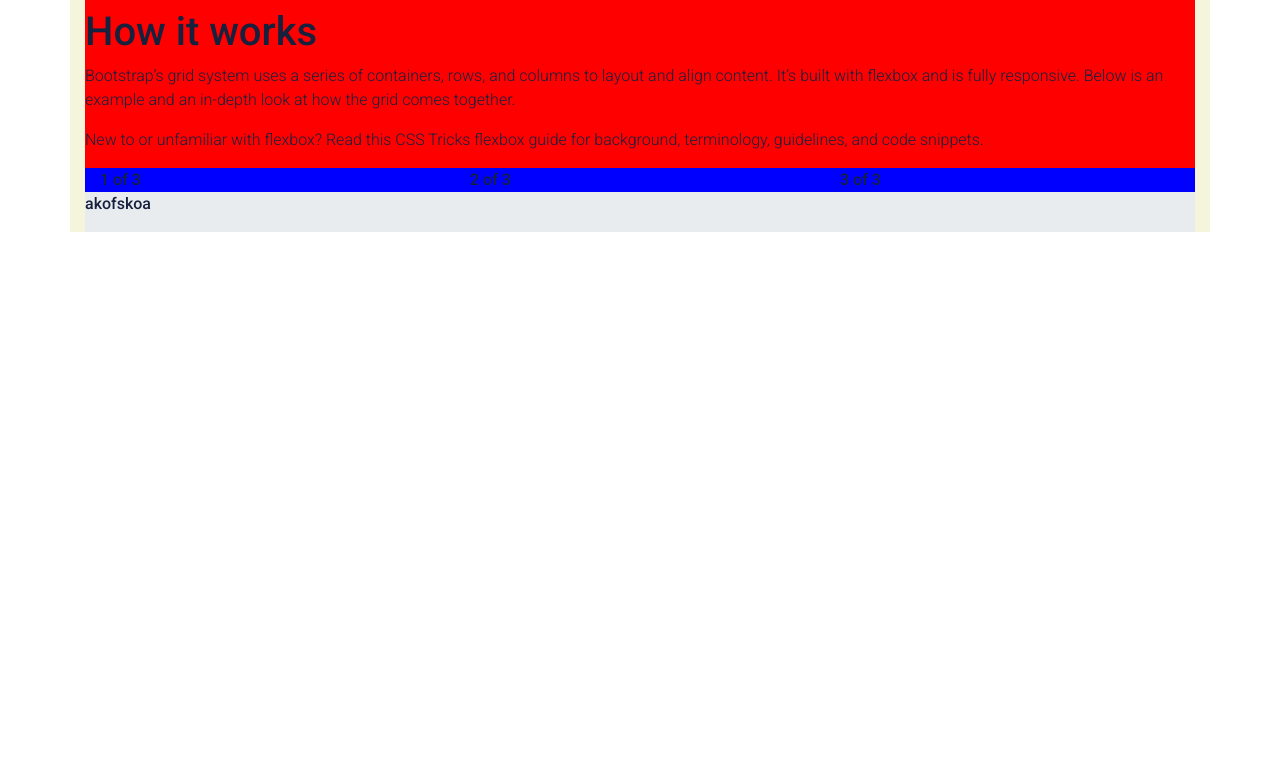
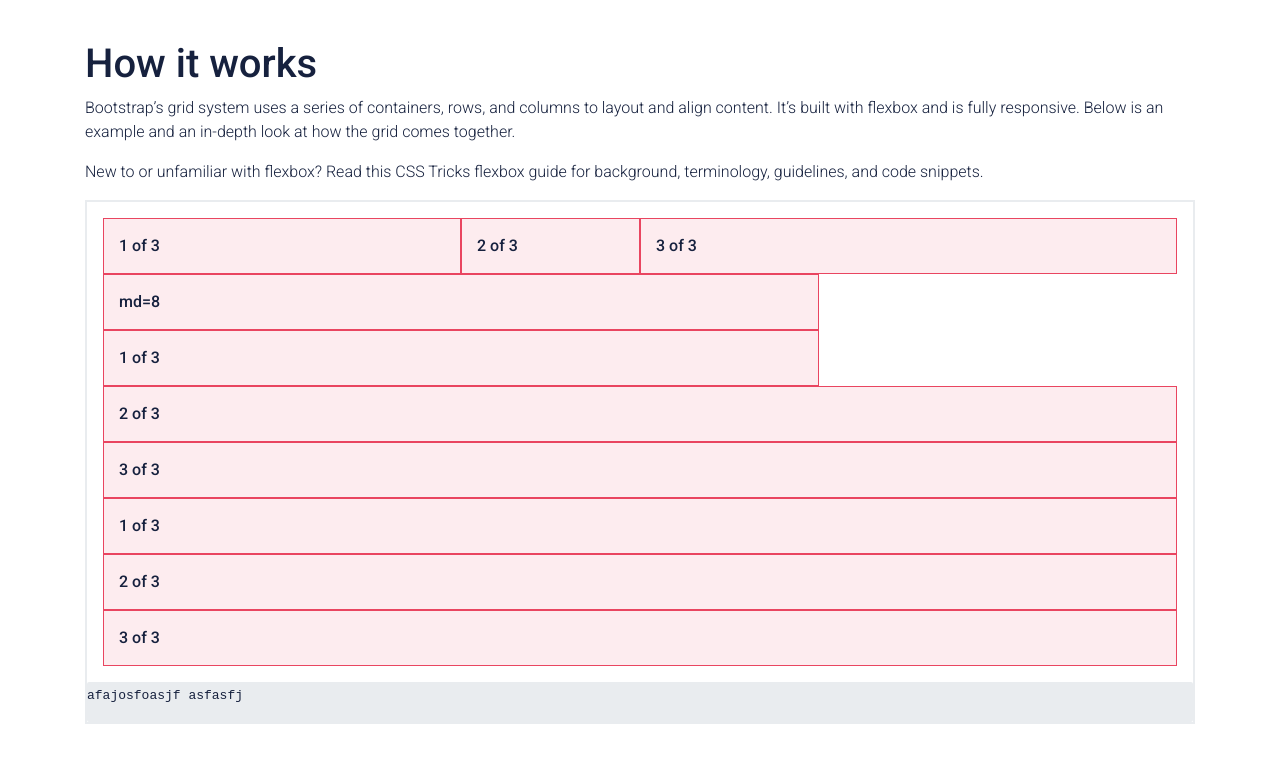
Before and after one commit to axelra-ag/lucky-react-starter, a React (Create React App) app: page /documentation in a window 1280 px wide. Shown: the top 762 px of the page. Built offline with nearby package versions, Linux system fonts and the light colour scheme.

Commit message:
Col with break points and sm/md/lg/xl

```diff
--- a/src/UI/layout/grid/Col.ts
+++ b/src/UI/layout/grid/Col.ts
@@ -1,13 +1,54 @@
 import styled from "styled-components";
 import {GUTTER} from "../../theme/Theme";
+import {__MEDIA_QUERY_BREAK_POINT, makeQuery} from "../media-query/Mobile";
 
-export const Col = styled.div`
-  display: flex;
-  flex-direction: column;
-  flex-grow: 1;
-  min-height: 1px;
-  flex-basis: 0;
+type ColAttribute = number | boolean | "auto";
+
+const getBreakPoint = (
+  sm?: ColAttribute,
+  md?: ColAttribute,
+  lg?: ColAttribute,
+  xl?: ColAttribute
+): __MEDIA_QUERY_BREAK_POINT | null => {
+  if (sm) return __MEDIA_QUERY_BREAK_POINT.SMALL;
+  if (md) return __MEDIA_QUERY_BREAK_POINT.MEDIUM;
+  if (lg) return __MEDIA_QUERY_BREAK_POINT.LARGE;
+  if (xl) return __MEDIA_QUERY_BREAK_POINT.EXTRA_LARGE;
+  return null;
+};
+
+const getDimension = (n: number) => {
+  return (n / 12) * 100;
+};
+
+const getFlex = (t: ColAttribute) =>
+  Number.isInteger(t) ? `${getDimension(t as number)}%` : "auto";
+
+const getMediaQuery = (
+  sm?: ColAttribute,
+  md?: ColAttribute,
+  lg?: ColAttribute,
+  xl?: ColAttribute
+): string => {
+  const breakPoint = getBreakPoint(sm, md, lg, xl);
+  if (!breakPoint) return "";
+  if (!sm && !md && !lg && !xl) return "";
+  return makeQuery(breakPoint)(`
+      flex: 0 0 ${getFlex((sm ? sm : md ? md : lg ? lg : xl) as ColAttribute)};
+      max-width: ${getFlex(
+        (sm ? sm : md ? md : lg ? lg : xl) as ColAttribute
+      )};
+  `);
+};
+
+export const Col = styled.div<{
+  sm?: ColAttribute;
+  md?: ColAttribute;
+  lg?: ColAttribute;
+  xl?: ColAttribute;
+}>`
+  ${({sm, md, lg, xl}) => getMediaQuery(sm, md, lg, xl)};
+  position: relative;
   padding: 0 ${GUTTER}px;
-  min-width: 0;
-  max-width: 100%;
+  width: 100%;
 `;
--- /dev/null
+++ b/src/UI/layout/spacer/Spacer.tsx
@@ -0,0 +1,115 @@
+import React from "react";
+import styled from "styled-components";
+import {SPACING} from "../../theme/Theme";
+
+const getSpacing = (
+  x1?: boolean | string,
+  x2?: boolean | string,
+  x3?: boolean | string,
+  x4?: boolean | string,
+  x5?: boolean | string,
+  x6?: boolean | string,
+  x7?: boolean | string,
+  x8?: boolean | string,
+  x9?: boolean | string,
+  x10?: boolean | string
+) => {
+  if (x1) return SPACING;
+  if (x2) return SPACING * 2;
+  if (x3) return SPACING * 3;
+  if (x4) return SPACING * 4;
+  if (x5) return SPACING * 5;
+  if (x6) return SPACING * 6;
+  if (x7) return SPACING * 7;
+  if (x8) return SPACING * 8;
+  if (x9) return SPACING * 9;
+  if (x10) return SPACING * 10;
+  return SPACING;
+};
+
+type SpacerProps = {
+  x1?: boolean;
+  x2?: boolean;
+  x3?: boolean;
+  x4?: boolean;
+  x5?: boolean;
+  x6?: boolean;
+  x7?: boolean;
+  x8?: boolean;
+  x9?: boolean;
+  x10?: boolean;
+};
+
+const InnerSpacer = styled.div<{
+  x1?: string;
+  x2?: string;
+  x3?: string;
+  x4?: string;
+  x5?: string;
+  x6?: string;
+  x7?: string;
+  x8?: string;
+  x9?: string;
+  x10?: string;
+}>`
+  min-width: ${props =>
+    getSpacing(
+      props.x1,
+      props.x2,
+      props.x3,
+      props.x4,
+      props.x5,
+      props.x6,
+      props.x7,
+      props.x8,
+      props.x9,
+      props.x10
+    )}px;
+  min-height: ${props =>
+    getSpacing(
+      props.x1,
+      props.x2,
+      props.x3,
+      props.x4,
+      props.x5,
+      props.x6,
+      props.x7,
+      props.x8,
+      props.x9,
+      props.x10
+    )}px;
+  display: flex;
+  position: relative;
+`;
+
+export const Spacer: React.FC<SpacerProps> = ({
+  x1,
+  x2,
+  x3,
+  x4,
+  x5,
+  x6,
+  x7,
+  x8,
+  x9,
+  x10,
+  ...props
+}) => {
+  // Avoiding styled components warning
+  // Writing to DOM
+  return (
+    <InnerSpacer
+      x1={x1 ? "true" : undefined}
+      x2={x2 ? "true" : undefined}
+      x3={x3 ? "true" : undefined}
+      x4={x4 ? "true" : undefined}
+      x5={x5 ? "true" : undefined}
+      x6={x6 ? "true" : undefined}
+      x7={x7 ? "true" : undefined}
+      x8={x8 ? "true" : undefined}
+      x9={x9 ? "true" : undefined}
+      x10={x10 ? "true" : undefined}
+      {...props}
+    />
+  );
+};
--- a/src/components/docs/Documentation.tsx
+++ b/src/components/docs/Documentation.tsx
@@ -3,12 +3,11 @@ import styled from "styled-components";
 import {Container} from "../../UI/layout/grid/Container";
 import {Col} from "../../UI/layout/grid/Col";
 import {Row} from "../../UI/layout/grid/Row";
-import {Flex} from "../../UI/layout/grid/Flex";
-import {__GRAY_SCALE, SPACING} from "../../UI/theme/Theme";
+import {SPACING} from "../../UI/theme/Theme";
 import {HowItWorks} from "./sections/HowItWorks";
 
 const MyContainer = styled(Container)`
-  background: beige;
+  margin-top: ${SPACING * 4}px;
 `;
 
 const Column = styled(Col)``;
@@ -21,18 +20,6 @@ export const Documentation = () => {
           <HowItWorks />
         </Column>
       </Row>
-      {/*<Row>
-        <Column>
-          <Flex row flex={1}>
-            <Flex flex={1}>skofajosfjoa</Flex>
-            <Flex row flex={2} justify="flex-end">
-              kookko
-            </Flex>
-          </Flex>
-        </Column>
-        <Column>Second Column</Column>
-        <Column>Third Column</Column>
-      </Row>*/}
     </MyContainer>
   );
 };
--- a/src/components/docs/sections/HowItWorks.tsx
+++ b/src/components/docs/sections/HowItWorks.tsx
@@ -1,8 +1,12 @@
 import React from "react";
+import styled from "styled-components";
 import {Flex} from "../../../UI/layout/grid/Flex";
 import {Container} from "../../../UI/layout/grid/Container";
 import {Row} from "../../../UI/layout/grid/Row";
 import {Col} from "../../../UI/layout/grid/Col";
+import {__COLORS, GUTTER, SPACING} from "../../../UI/theme/Theme";
+import {getAlphaColor} from "../../../helpers/get-alpha-color";
+import {Spacer} from "../../../UI/layout/spacer/Spacer";
 import {
   SectionBox,
   SectionCode,
@@ -11,9 +15,14 @@ import {
   SectionTitle
 } from "./Section";
 
+const Column = styled(Col)`
+  padding: ${GUTTER}px;
+  background: ${getAlphaColor(0.1, __COLORS.CTA)};
+  border: 1px solid ${__COLORS.CTA};
+`;
 export const HowItWorks = () => {
   return (
-    <Flex flex={1} column style={{backgroundColor: "red"}}>
+    <Flex flex={1} column>
       <SectionTitle>How it works</SectionTitle>
       <SectionParagraph>
         Bootstrap’s grid system uses a series of containers, rows, and columns
@@ -26,14 +35,39 @@ export const HowItWorks = () => {
         for background, terminology, guidelines, and code snippets.
       </SectionParagraph>
 
-      <Container style={{backgroundColor: "blue"}}>
-        <Row>
-          <Col>1 of 3</Col>
-          <Col>2 of 3</Col>
-          <Col>3 of 3</Col>
-        </Row>
-      </Container>
-      <SectionCode flex={1}>akofskoa</SectionCode>
+      <SectionBox flex={1} column>
+        <SectionLayout>
+          <Container>
+            <Row>
+              <Column sm={4}>1 of 3</Column>
+              <Column sm={2}>2 of 3</Column>
+              <Column sm={6}>3 of 3</Column>
+            </Row>
+          </Container>
+          <Container>
+            <Row>
+              <Column md={8}>md=8</Column>
+            </Row>
+          </Container>
+          <Container>
+            <Row>
+              <Column md={8}>1 of 3</Column>
+              <Column>2 of 3</Column>
+              <Column>3 of 3</Column>
+            </Row>
+          </Container>
+          <Container>
+            <Row>
+              <Column>1 of 3</Column>
+              <Column>2 of 3</Column>
+              <Column>3 of 3</Column>
+            </Row>
+          </Container>
+        </SectionLayout>
+        <SectionCode flex={1}>
+          <code>{"afajosfoasjf\nasfasfj"}</code>
+        </SectionCode>
+      </SectionBox>
     </Flex>
   );
 };
--- a/src/components/docs/sections/Section.ts
+++ b/src/components/docs/sections/Section.ts
@@ -1,6 +1,6 @@
 import styled from "styled-components";
 import {H1, P} from "../../../UI/content/Typography";
-import {__GRAY_SCALE} from "../../../UI/theme/Theme";
+import {__GRAY_SCALE, SPACING} from "../../../UI/theme/Theme";
 import {Flex} from "../../../UI/layout/grid/Flex";
 
 export const SectionTitle = styled(H1)``;
@@ -13,10 +13,14 @@ export const SectionBox = styled(Flex)`
   width: 100%;
 `;
 
-export const SectionLayout = styled(Flex)``;
+export const SectionLayout = styled(Flex)`
+  width: 100%;
+  padding: ${SPACING * 2}px;
+`;
 
 export const SectionCode = styled(Flex)`
   background: ${__GRAY_SCALE._200};
   width: 100%;
+  border-radius: 2px;
   min-height: 40px;
 `;
```
